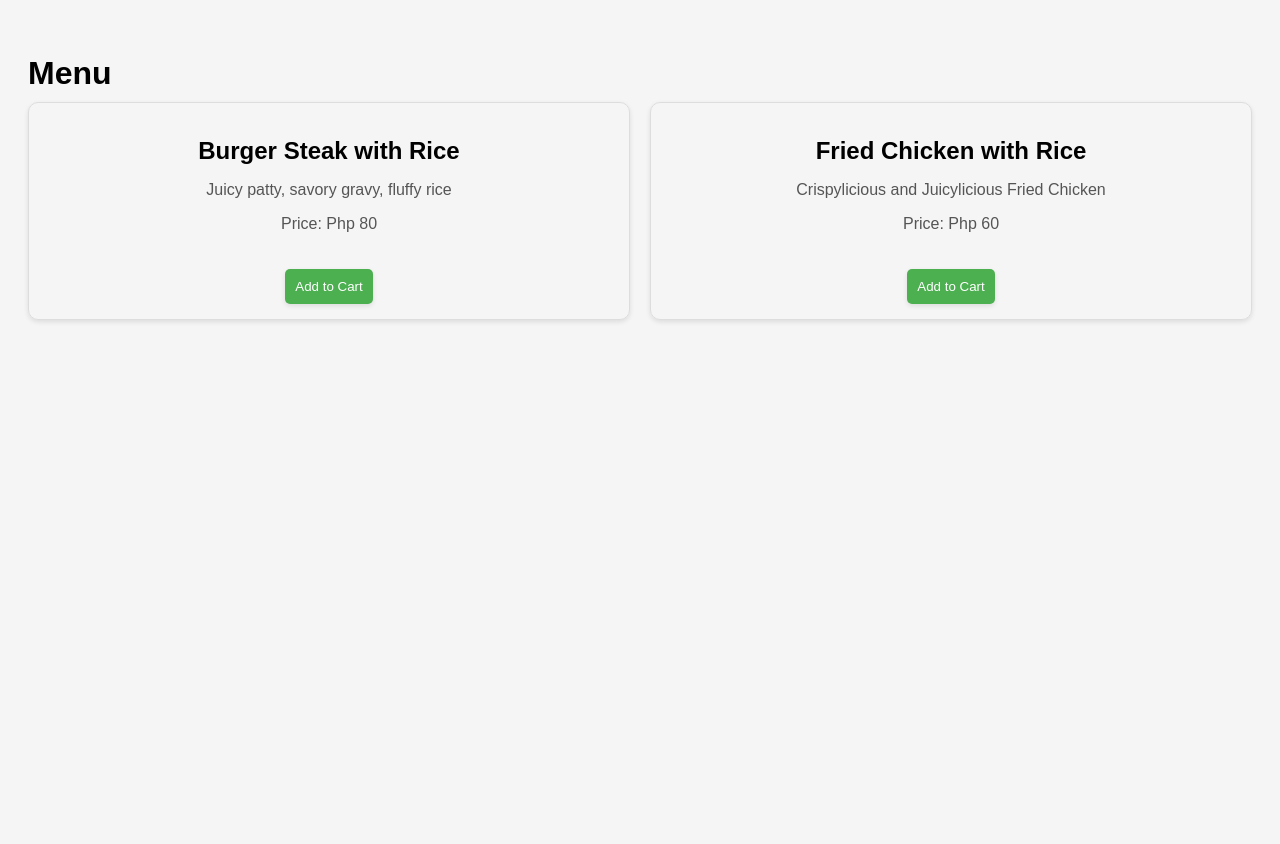
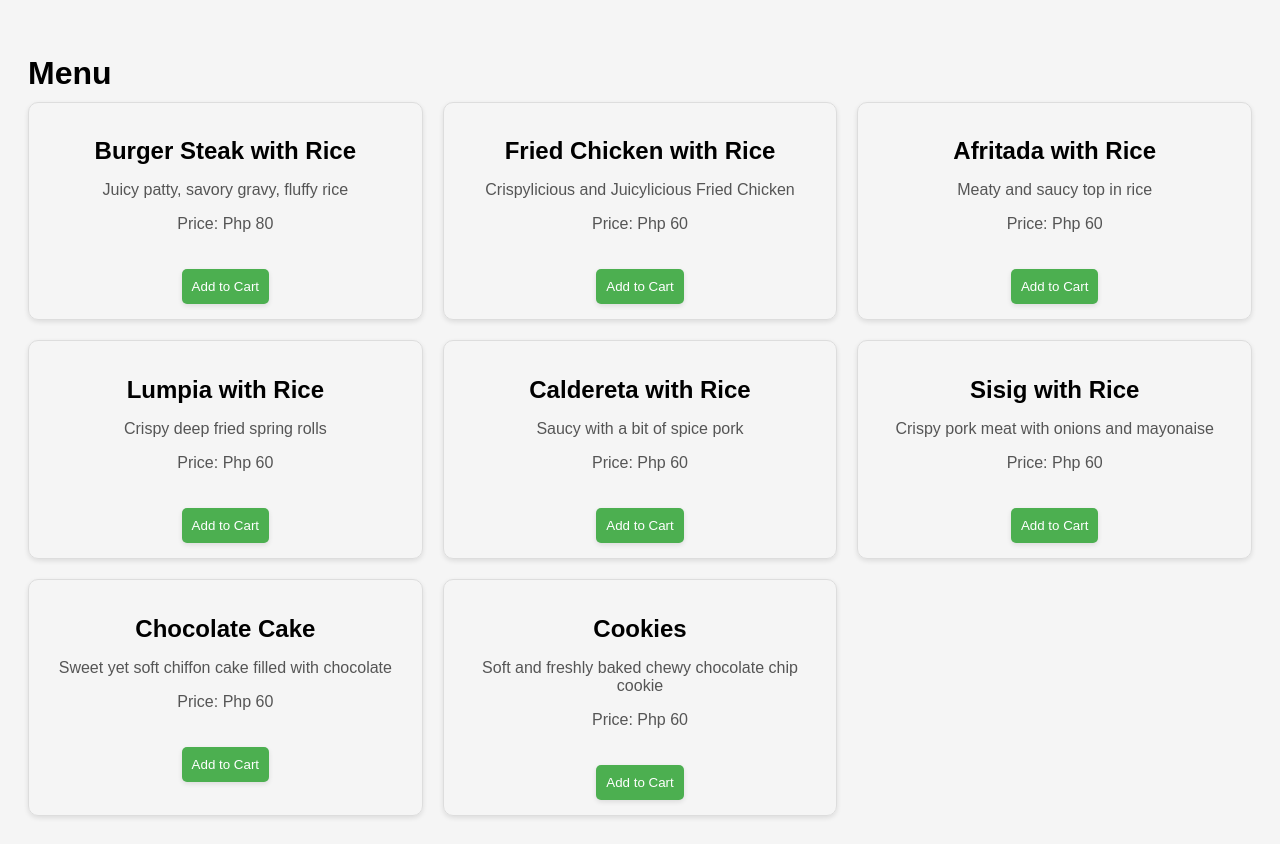
Before and after one commit to 016Dan/WEB-DEVELOPMENT-PROJECT, a React (Create React App) app in the folder to-do-list-web-app/: page /menu in a window 1280 px wide. Before the commit the page ends 800 px from the top, so only its background shows below. Built offline with nearby package versions, Linux system fonts and the light colour scheme.

Commit message:
updated app.js, cart.js, menu.js
in the cart.js fixed and added a function for quantity and in menu.js added new food items or food

```diff
--- a/to-do-list-web-app/src/App.js
+++ b/to-do-list-web-app/src/App.js
@@ -78,6 +78,10 @@ const App = () => {
             element={<Cart cartItems={cartItems} />} // Passed cartItems as a prop
           />
           <Route
+            path="/order"
+            element={<Orders cartItems={cartItems} />} // Passed cartItems as a prop
+          />
+          <Route
             path="/account"
             element={loggedIn ? <Account /> : <Navigate to="/login" />}
           />
--- a/to-do-list-web-app/src/components/Cart.js
+++ b/to-do-list-web-app/src/components/Cart.js
@@ -1,28 +1,57 @@
 // Cart.js
 
-import React from "react";
+import React, { useState } from "react";
 
 const Cart = ({ cartItems }) => {
-  const totalAmount = cartItems.reduce((total, item) => total + item.price, 0);
+  const [updatedCartItems, setUpdatedCartItems] = useState(cartItems); // Create a local state for cart management
+
+  const handleQuantityChange = (item, event) => {
+    setUpdatedCartItems((prevCartItems) =>
+      prevCartItems.map((i) =>
+        i.id === item.id ? { ...i, quantity: Number(event.target.value) } : i
+      )
+    );
+  };
+
+  const handleRemoveFromCart = (item) => {
+    setUpdatedCartItems(updatedCartItems.filter((i) => i.id !== item.id));
+  };
+
+  const calculateTotal = () => {
+    return updatedCartItems.reduce(
+      (total, item) => total + item.price * item.quantity,
+      0
+    );
+  };
 
   return (
     <section className="cart">
       <h1>Shopping Cart</h1>
-      {cartItems && cartItems.length === 0 ? (
+      {updatedCartItems.length === 0 ? (
         <p>Your cart is empty.</p>
       ) : (
         <div className="cart-items">
-          {cartItems.map((item) => (
+          {updatedCartItems.map((item) => (
             <div key={item.id} className="cart-item">
               <h2>{item.name}</h2>
               <p>{item.description}</p>
-              <p>Price: Php {item.price}</p>
+              <p>
+                Quantity:{" "}
+                <input
+                  type="number"
+                  value={item.quantity}
+                  min={1}
+                  onChange={(e) => handleQuantityChange(item, e)}
+                />
+              </p>
+              <p>Price: Php {item.price * item.quantity}</p>
+              <button onClick={() => handleRemoveFromCart(item)}>Remove</button>
             </div>
           ))}
         </div>
       )}
       <div className="cart-total">
-        <p>Total: Php {totalAmount}</p>
+        <p>Total: Php {calculateTotal()}</p>
       </div>
       {/* Add checkout or other actions here */}
     </section>
--- a/to-do-list-web-app/src/components/Menu.js
+++ b/to-do-list-web-app/src/components/Menu.js
@@ -1,15 +1,16 @@
-import React, { useState } from "react";
+import React from "react";
 import { useNavigate } from "react-router-dom";
 
 const Menu = ({ setCartItems }) => {
-  // Added setCartItems prop
   const navigate = useNavigate();
 
   const handleAddToCart = (item) => {
-    setCartItems((prevCartItems) => [...prevCartItems, item]); // Updated to use previous state
+    setCartItems((prevCartItems) => [
+      ...prevCartItems,
+      { ...item, quantity: 1 },
+    ]);
     navigate("/cart");
   };
-
   const foodItems = [
     {
       id: 1,
@@ -23,7 +24,42 @@ const Menu = ({ setCartItems }) => {
       description: "Crispylicious and Juicylicious Fried Chicken",
       price: 60.0,
     },
-    // ... (other food items)
+    {
+      id: 3,
+      name: "Afritada with Rice",
+      description: "Meaty and saucy top in rice",
+      price: 60.0,
+    },
+    {
+      id: 4,
+      name: "Lumpia with Rice",
+      description: "Crispy deep fried spring rolls",
+      price: 60.0,
+    },
+    {
+      id: 5,
+      name: "Caldereta with Rice",
+      description: "Saucy with a bit of spice pork",
+      price: 60.0,
+    },
+    {
+      id: 6,
+      name: "Sisig with Rice",
+      description: "Crispy pork meat with onions and mayonaise",
+      price: 60.0,
+    },
+    {
+      id: 7,
+      name: "Chocolate Cake",
+      description: "Sweet yet soft chiffon cake filled with chocolate",
+      price: 60.0,
+    },
+    {
+      id: 8,
+      name: "Cookies",
+      description: "Soft and freshly baked chewy chocolate chip cookie",
+      price: 60.0,
+    },
   ];
 
   return (
```
